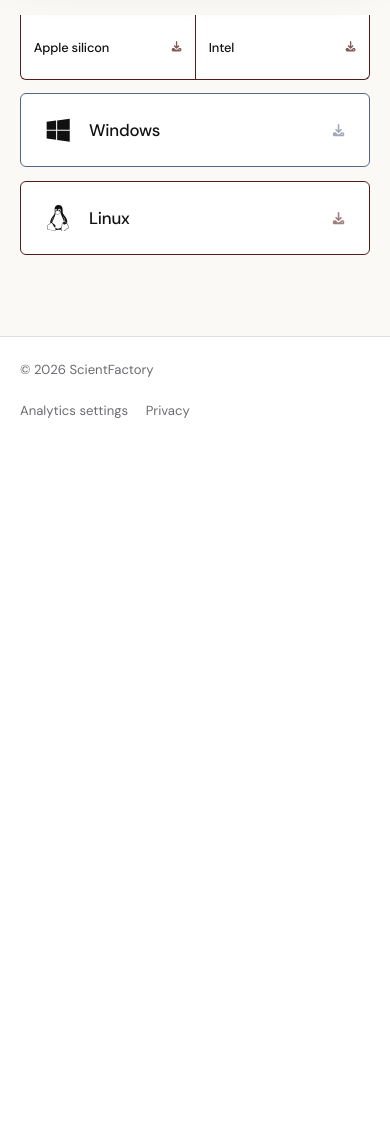
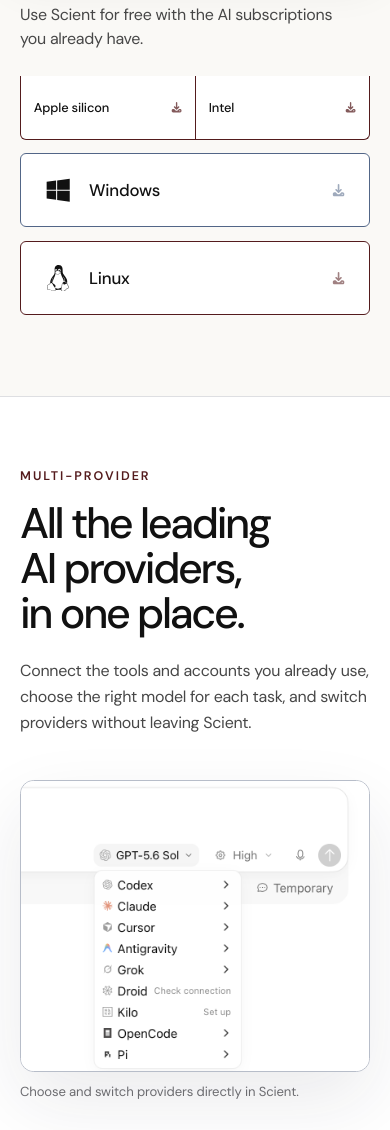
Before and after one commit to ScientFactory/ScientFactory-website, an Astro site: page / in a window 390 px wide. Shown: the part 867-1997 px from the top of the page. Before the commit the page ends 1310 px from the top, so only its background shows below. Built offline with nearby package versions, Linux system fonts and the light colour scheme; Astro itself is replaced by a stand-in of ours; no server answers.

Commit message:
Add provider proof to homepage (#10)

```diff
--- a/src/pages/index.astro
+++ b/src/pages/index.astro
@@ -77,6 +77,9 @@
     <aside class="downloads" aria-labelledby="download-title">
       <div class="downloads-inner reveal" style="--reveal-delay: 310ms">
         <h2 id="download-title" class="download-title">Download Scient</h2>
+        <p class="download-promise">
+          Use Scient for free with the AI subscriptions you already have.
+        </p>
         <div class="download-actions">
           <MacDownloadMenu />
           <PlatformButton
@@ -94,6 +97,41 @@
         </div>
       </div>
     </aside>
+  </section>
+
+  <section class="provider-proof" aria-labelledby="provider-title">
+    <div class="provider-proof-inner">
+      <div class="provider-copy">
+        <p class="provider-eyebrow">Multi-provider</p>
+        <h2 id="provider-title">All the leading AI providers, in one place.</h2>
+        <p class="provider-description">
+          Connect the tools and accounts you already use, choose the right model for each task,
+          and switch providers without leaving Scient.
+        </p>
+      </div>
+
+      <figure class="provider-figure">
+        <a
+          class="provider-visual"
+          href="/screenshots/provider-picker.png"
+          target="_blank"
+          rel="noopener noreferrer"
+          aria-label="Open the Scient provider picker screenshot at full size"
+        >
+          <span class="provider-shot">
+            <img
+              src="/screenshots/provider-picker.png"
+              alt="Scient provider menu showing Codex, Claude, Cursor, Antigravity, Grok, Droid, Kilo, OpenCode, and Pi"
+              width="1838"
+              height="1094"
+              loading="lazy"
+              decoding="async"
+            />
+          </span>
+        </a>
+        <figcaption>Choose and switch providers directly in Scient.</figcaption>
+      </figure>
+    </div>
   </section>
 </Layout>
 
@@ -196,7 +234,7 @@
   }
 
   .download-title {
-    margin: 0 0 2.1rem;
+    margin: 0;
     color: var(--ink);
     font-size: clamp(1.85rem, 2.35vw, 2.2rem);
     font-weight: 500;
@@ -204,10 +242,119 @@
     line-height: 1.1;
   }
 
+  .download-promise {
+    max-width: 20rem;
+    margin: 0.95rem 0 2.1rem;
+    color: var(--ink-muted);
+    font-size: clamp(1rem, 1.15vw, 1.08rem);
+    letter-spacing: -0.018em;
+    line-height: 1.48;
+  }
+
   .download-actions {
     display: grid;
     grid-template-columns: 1fr;
     gap: 1.55rem;
+  }
+
+  .provider-proof {
+    border-top: 1px solid var(--line);
+    background: var(--surface);
+  }
+
+  .provider-proof-inner {
+    width: min(100%, 86rem);
+    display: grid;
+    grid-template-columns: minmax(19rem, 0.78fr) minmax(33rem, 1.22fr);
+    align-items: center;
+    gap: clamp(4rem, 7vw, 7.5rem);
+    margin-inline: auto;
+    padding: clamp(6rem, 10vw, 9rem) var(--page-gutter);
+  }
+
+  .provider-copy {
+    max-width: 31rem;
+  }
+
+  .provider-eyebrow {
+    margin: 0 0 1.4rem;
+    color: var(--burgundy);
+    font-size: 0.78rem;
+    font-weight: 600;
+    letter-spacing: 0.16em;
+    line-height: 1.2;
+    text-transform: uppercase;
+  }
+
+  .provider-copy h2 {
+    margin: 0;
+    color: var(--ink);
+    font-size: clamp(2.7rem, 4vw, 4.15rem);
+    font-weight: 500;
+    letter-spacing: -0.055em;
+    line-height: 1.04;
+    text-wrap: balance;
+  }
+
+  .provider-description {
+    margin: 2rem 0 0;
+    color: var(--ink-muted);
+    font-size: clamp(1rem, 1.3vw, 1.16rem);
+    letter-spacing: -0.018em;
+    line-height: 1.62;
+  }
+
+  .provider-figure {
+    min-width: 0;
+    margin: 0;
+  }
+
+  .provider-visual {
+    display: block;
+    overflow: hidden;
+    border: 1px solid color-mix(in srgb, var(--slate) 28%, var(--line));
+    border-radius: 0.85rem;
+    background: #ffffff;
+    box-shadow: 0 1.8rem 4.5rem rgba(28, 37, 54, 0.09);
+    transition:
+      border-color 240ms var(--ease-out),
+      box-shadow 240ms var(--ease-out),
+      transform 240ms var(--ease-out);
+  }
+
+  .provider-visual:hover {
+    border-color: color-mix(in srgb, var(--slate) 52%, var(--line));
+    box-shadow: 0 2.1rem 5rem rgba(28, 37, 54, 0.13);
+    transform: translateY(-3px);
+  }
+
+  .provider-visual:focus-visible {
+    outline: 3px solid var(--focus-ring);
+    outline-offset: 5px;
+  }
+
+  .provider-shot {
+    position: relative;
+    display: block;
+    aspect-ratio: 6 / 5;
+    overflow: hidden;
+    background: #ffffff;
+  }
+
+  .provider-shot img {
+    position: absolute;
+    top: -44%;
+    left: -99%;
+    width: 215%;
+    max-width: none;
+    height: auto;
+  }
+
+  .provider-figure figcaption {
+    margin-top: 0.85rem;
+    color: var(--ink-dim);
+    font-size: 0.82rem;
+    letter-spacing: -0.01em;
   }
 
   @media (max-width: 1120px) {
@@ -236,6 +383,11 @@
 
     .downloads {
       padding-inline: clamp(2.75rem, 5vw, 4rem) clamp(2rem, 4vw, 3.5rem);
+    }
+
+    .provider-proof-inner {
+      grid-template-columns: minmax(17rem, 0.72fr) minmax(29rem, 1.28fr);
+      gap: clamp(2.5rem, 5vw, 4.5rem);
     }
   }
 
@@ -288,6 +440,22 @@
       width: min(100%, 31rem);
       margin-inline: auto;
     }
+
+    .provider-proof-inner {
+      grid-template-columns: 1fr;
+      gap: clamp(2.75rem, 7vw, 4rem);
+      padding-block: clamp(5rem, 11vw, 7rem);
+    }
+
+    .provider-copy,
+    .provider-figure {
+      width: min(100%, 42rem);
+      margin-inline: auto;
+    }
+
+    .provider-copy h2 {
+      max-width: 37rem;
+    }
   }
 
   @media (max-width: 600px) {
@@ -316,12 +484,38 @@
     }
 
     .download-title {
+      font-size: 1.8rem;
+    }
+
+    .download-promise {
+      margin-top: 0.8rem;
       margin-bottom: 1.55rem;
-      font-size: 1.8rem;
+      font-size: 1rem;
     }
 
     .download-actions {
       gap: 0.85rem;
+    }
+
+    .provider-proof-inner {
+      padding-block: 4.5rem 5rem;
+    }
+
+    .provider-eyebrow {
+      margin-bottom: 1.1rem;
+    }
+
+    .provider-copy h2 {
+      font-size: clamp(2.35rem, 11vw, 3rem);
+    }
+
+    .provider-description {
+      margin-top: 1.45rem;
+      font-size: 1rem;
+    }
+
+    .provider-figure figcaption {
+      margin-top: 0.7rem;
     }
   }
 
@@ -368,6 +562,5 @@
     .hero-geometry {
       opacity: var(--geometry-opacity);
     }
-
   }
 </style>
```
Also changed, not shown: public/screenshots/provider-picker.png (added).
